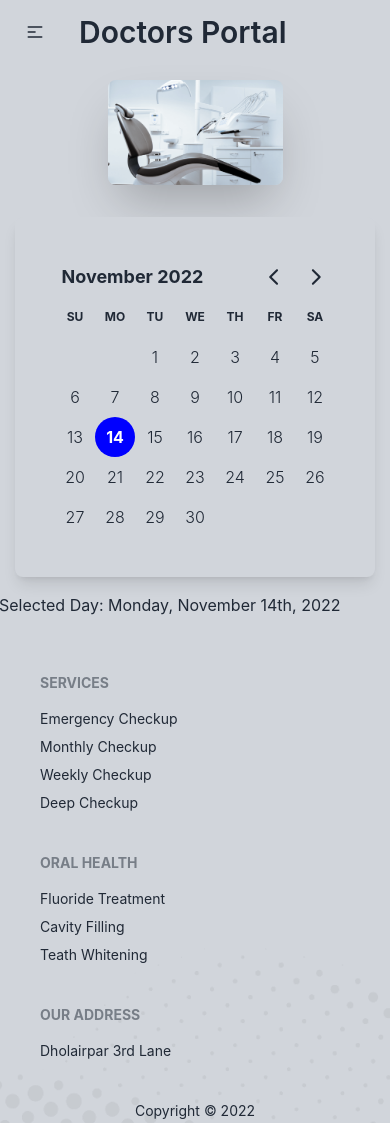
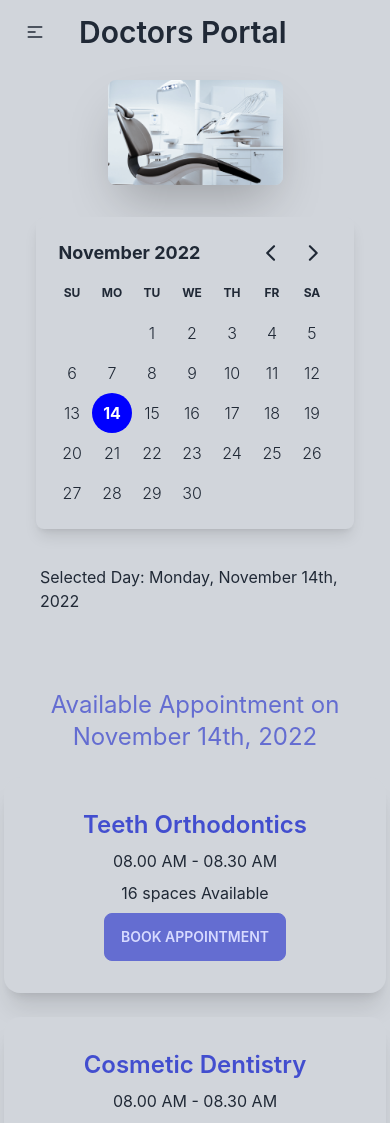
Before and after one commit to mbmSouRov/Lab-Aid, a React (Create React App) app: page /appointment in a window 390 px wide. Shown: the top 1123 px of the page. Built offline with nearby package versions, Linux system fonts and the light colour scheme.

Commit message:
responsive and appointment form completed

```diff
--- /dev/null
+++ b/public/appointmentOptions.json
@@ -0,0 +1,117 @@
+[
+  {
+    "_id": 1,
+    "name": "Teeth Orthodontics",
+    "slots": [
+      "08.00 AM - 08.30 AM",
+      "08.30 AM - 09.00 AM",
+      "09.00 AM - 9.30 AM",
+      "09.30 AM - 10.00 AM",
+      "10.00 AM - 10.30 AM",
+      "10.30 AM - 11.00 AM",
+      "11.00 AM - 11.30 AM",
+      "11.30 AM - 12.00 AM",
+      "1.00 PM - 1.30 PM",
+      "1.30 PM - 2.00 PM",
+      "2.00 PM - 2.30 PM",
+      "2.30 PM - 3.00 PM",
+      "3.00 PM - 3.30 PM",
+      "3.30 PM - 4.00 PM",
+      "4.00 PM - 4.30 PM",
+      "4.30 PM - 5.00 PM"
+    ]
+  },
+  {
+    "_id": 2,
+    "name": "Cosmetic Dentistry",
+    "slots": [
+      "08.00 AM - 08.30 AM",
+      "08.30 AM - 09.00 AM",
+      "09.00 AM - 9.30 AM",
+      "09.30 AM - 10.00 AM",
+      "10.00 AM - 10.30 AM",
+      "10.30 AM - 11.00 AM",
+      "11.00 AM - 11.30 AM",
+      "11.30 AM - 12.00 AM",
+      "1.00 PM - 1.30 PM",
+      "1.30 PM - 2.00 PM",
+      "2.00 PM - 2.30 PM",
+      "2.30 PM - 3.00 PM",
+      "3.00 PM - 3.30 PM",
+      "3.30 PM - 4.00 PM",
+      "4.00 PM - 4.30 PM",
+      "4.30 PM - 5.00 PM"
+    ]
+  },
+  {
+    "_id": 3,
+    "name": "Teeth Cleaning",
+    "slots": [
+      "08.00 AM - 08.30 AM",
+      "08.30 AM - 09.00 AM",
+      "09.00 AM - 9.30 AM",
+      "09.30 AM - 10.00 AM",
+      "10.00 AM - 10.30 AM",
+      "10.30 AM - 11.00 AM",
+      "11.00 AM - 11.30 AM",
+      "11.30 AM - 12.00 AM",
+      "1.00 PM - 1.30 PM",
+      "1.30 PM - 2.00 PM",
+      "2.00 PM - 2.30 PM",
+      "2.30 PM - 3.00 PM",
+      "3.00 PM - 3.30 PM",
+      "3.30 PM - 4.00 PM",
+      "4.00 PM - 4.30 PM",
+      "4.30 PM - 5.00 PM"
+    ]
+  },
+  {
+    "_id": 4,
+    "name": "Cavity Protection",
+    "slots": [
+      "08.00 AM - 08.30 AM",
+      "08.30 AM - 09.00 AM",
+      "09.00 AM - 9.30 AM",
+      "09.30 AM - 10.00 AM",
+      "10.00 AM - 10.30 AM",
+      "10.30 AM - 11.00 AM",
+      "11.00 AM - 11.30 AM",
+      "11.30 AM - 12.00 AM",
+      "1.00 PM - 1.30 PM",
+      "1.30 PM - 2.00 PM",
+      "2.00 PM - 2.30 PM",
+      "2.30 PM - 3.00 PM",
+      "3.00 PM - 3.30 PM",
+      "3.30 PM - 4.00 PM",
+      "4.00 PM - 4.30 PM",
+      "4.30 PM - 5.00 PM"
+    ]
+  },
+  {
+    "_id": 5,
+    "name": "Pediatric Dental",
+    "slots": []
+  },
+  {
+    "_id": 6,
+    "name": "Oral Surgery",
+    "slots": [
+      "08.00 AM - 08.30 AM",
+      "08.30 AM - 09.00 AM",
+      "09.00 AM - 9.30 AM",
+      "09.30 AM - 10.00 AM",
+      "10.00 AM - 10.30 AM",
+      "10.30 AM - 11.00 AM",
+      "11.00 AM - 11.30 AM",
+      "11.30 AM - 12.00 AM",
+      "1.00 PM - 1.30 PM",
+      "1.30 PM - 2.00 PM",
+      "2.00 PM - 2.30 PM",
+      "2.30 PM - 3.00 PM",
+      "3.00 PM - 3.30 PM",
+      "3.30 PM - 4.00 PM",
+      "4.00 PM - 4.30 PM",
+      "4.30 PM - 5.00 PM"
+    ]
+  }
+]
--- a/src/Components/Appointment/Appointment.js
+++ b/src/Components/Appointment/Appointment.js
@@ -1,12 +1,18 @@
-import React from "react";
+import React, { useState } from "react";
 import AppointmentBanner from "./AppointmentBanner/AppointmentBanner";
+import AvailableAppointment from "./AvailableAppointment/AvailableAppointment";
 
 const Appointment = () => {
+  const [selectedDate, setSelectedDate] = useState(new Date());
   return (
     <div className="mx-1 lg:mx-7">
       {
         <div className="">
-          <AppointmentBanner />
+          <AppointmentBanner
+            selectedDate={selectedDate}
+            setSelectedDate={setSelectedDate}
+          />
+          <AvailableAppointment selectedDate={selectedDate} />
         </div>
       }
     </div>
--- a/src/Components/Appointment/AppointmentBanner/AppointmentBanner.js
+++ b/src/Components/Appointment/AppointmentBanner/AppointmentBanner.js
@@ -1,9 +1,8 @@
-import React, { useState } from "react";
+import React from "react";
 import chair from "../../../assets/images/chair.png";
 import { DayPicker } from "react-day-picker";
 import { format } from "date-fns";
-const AppointmentBanner = () => {
-  const [selectedDate, setSelectedDate] = useState(new Date());
+const AppointmentBanner = ({ selectedDate, setSelectedDate }) => {
   return (
     <div className="hero200">
       <div className="hero-content flex-col lg:flex-row-reverse justify-evenly">
@@ -14,12 +13,14 @@ const AppointmentBanner = () => {
         />
         <div>
           <DayPicker
-            className="rounded-lg shadow-lg bg-base-100 p-10 font-light"
+            className="max-w-sm rounded-lg shadow-lg bg-base-100 p-4 lg:p-10 font-light"
             mode="single"
             selected={selectedDate}
             onSelect={setSelectedDate}
           />
-          <p>Selected Day: {format(selectedDate, "PPPP")}</p>
+          <p className="overflow-x-auto p-5">
+            Selected Day: {format(selectedDate, "PPPP")}
+          </p>
         </div>
       </div>
     </div>
--- /dev/null
+++ b/src/Components/Appointment/AvailableAppointment/AppointmentOption.js
@@ -0,0 +1,34 @@
+import React from "react";
+
+const AppointmentOption = ({ data, setTreatment }) => {
+  const { name, slots } = data;
+  return (
+    <div className="card w-68 md:w-80 lg:w-96 bg-base-100 shadow-xl">
+      <div className="card-body">
+        <h2 className="text-2xl text-center font-semibold text-secondary">
+          {name}
+        </h2>
+        <p className="text-center">
+          {slots.length > 0 ? `${slots[0]}` : "No Slots. Try Another Day"}
+        </p>
+        <p className="text-center">
+          {slots.length} {slots.length > 1 ? `spaces` : `space`} Available
+        </p>
+        <div className="card-actions justify-center">
+          <label
+            disabled={slots.length === 0}
+            htmlFor="booking-modal"
+            className="btn btn-primary"
+            onClick={() => {
+              setTreatment(data);
+            }}
+          >
+            Book Appointment
+          </label>
+        </div>
+      </div>
+    </div>
+  );
+};
+
+export default AppointmentOption;
--- /dev/null
+++ b/src/Components/Appointment/AvailableAppointment/AvailableAppointment.js
@@ -0,0 +1,43 @@
+import { set } from "date-fns";
+import { format } from "date-fns/esm";
+import React, { useEffect, useState } from "react";
+import BookingModal from "../../SimilarDesign/BookingModal/BookingModal";
+import AppointmentOption from "./AppointmentOption";
+
+const AvailableAppointment = ({ selectedDate }) => {
+  const [appointmentOptions, setAppointmentOptions] = useState([]);
+  const [treatment, setTreatment] = useState(null);
+  useEffect(() => {
+    fetch("appointmentOptions.json")
+      .then((res) => res.json())
+      .then((data) => {
+        setAppointmentOptions(data);
+        console.log(data);
+      });
+  }, []);
+  return (
+    <div className="my-10">
+      <p className="text-center text-primary text-2xl">
+        Available Appointment on {format(selectedDate, "PPP")}
+      </p>
+      <div className="grid gap-6 grid-cols-1 md:grid-cols-2 lg:grid-cols-3 mt-6">
+        {appointmentOptions.map((option) => (
+          <AppointmentOption
+            key={option._id}
+            data={option}
+            setTreatment={setTreatment}
+          ></AppointmentOption>
+        ))}
+      </div>
+      {treatment && (
+        <BookingModal
+          selectedDate={selectedDate}
+          treatment={treatment}
+          setTreatment={setTreatment}
+        />
+      )}
+    </div>
+  );
+};
+
+export default AvailableAppointment;
--- /dev/null
+++ b/src/Components/SimilarDesign/BookingModal/BookingModal.js
@@ -0,0 +1,85 @@
+import { format } from "date-fns";
+import React from "react";
+
+const BookingModal = ({ treatment, selectedDate, setTreatment }) => {
+  const { name, slots } = treatment;
+
+  const handleOnSubmit = (e) => {
+    e.preventDefault();
+    const form = e.target;
+    const username = form.username.value;
+    const email = form.email.value;
+    const phone = form.phone.value;
+
+    const booking = {
+      treatment: name,
+      username: username,
+      email: email,
+      phone: phone,
+      selectedDate: `${format(selectedDate, "PP")}`,
+    };
+
+    console.log(booking);
+    setTreatment(null);
+  };
+  return (
+    <>
+      <input type="checkbox" id="booking-modal" className="modal-toggle" />
+      <div className="modal">
+        <div className="modal-box relative">
+          <label
+            htmlFor="booking-modal"
+            className="btn btn-sm btn-circle absolute right-2 top-2"
+          >
+            ✕
+          </label>
+          <h3 className="text-2xl font-bold">{name}</h3>
+          <form
+            onSubmit={handleOnSubmit}
+            className="grid grid-cols-1 gap-5 mt-10"
+          >
+            <input
+              name="selectedDate"
+              type="text"
+              defaultValue={`${format(selectedDate, "PP")}`}
+              className="input input-bordered input-md w-full cursor-pointer font-semibold"
+              disabled
+            />
+            <select className="select select-bordered w-full">
+              {slots.map((option, i) => (
+                <option value={option} key={i}>
+                  {option}
+                </option>
+              ))}
+            </select>
+            <input
+              name="username"
+              type="text"
+              placeholder="Name"
+              className="input input-bordered input-md w-full"
+            />
+            <input
+              name="email"
+              type="text"
+              placeholder="Email"
+              className="input input-bordered input-md w-full"
+            />
+            <input
+              name="phone"
+              type="text"
+              placeholder="Phone Number"
+              className="input input-bordered input-md w-full"
+            />
+            <input
+              className="btn btn-accent w-full"
+              type="submit"
+              value="Submit"
+            />
+          </form>
+        </div>
+      </div>
+    </>
+  );
+};
+
+export default BookingModal;
--- a/src/Shared/Navbar/Navbar.js
+++ b/src/Shared/Navbar/Navbar.js
@@ -23,7 +23,7 @@ const Navbar = () => {
   );
 
   return (
-    <div className="navbar bg-base-100">
+    <div className="navbar bg-base-100 sticky">
       <div className="navbar-start">
         <div className="dropdown">
           <label tabIndex={0} className="btn btn-ghost lg:hidden">
```
